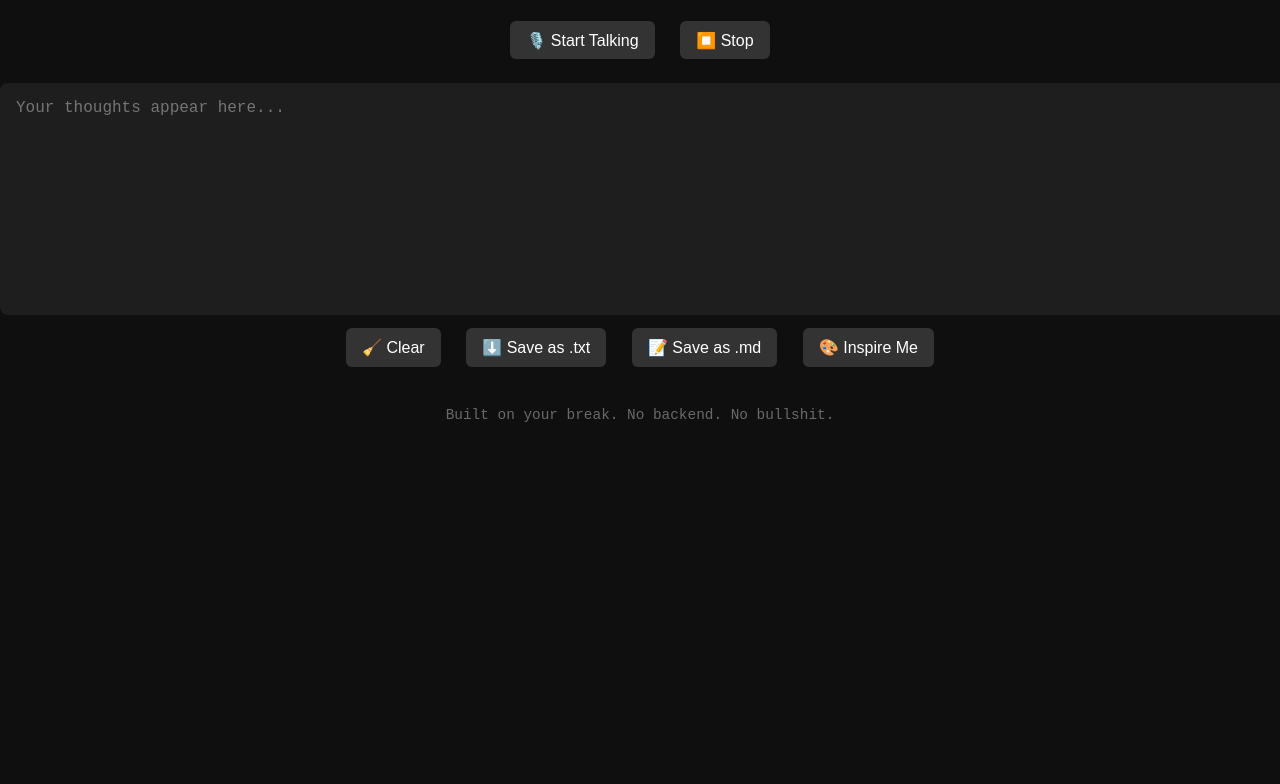
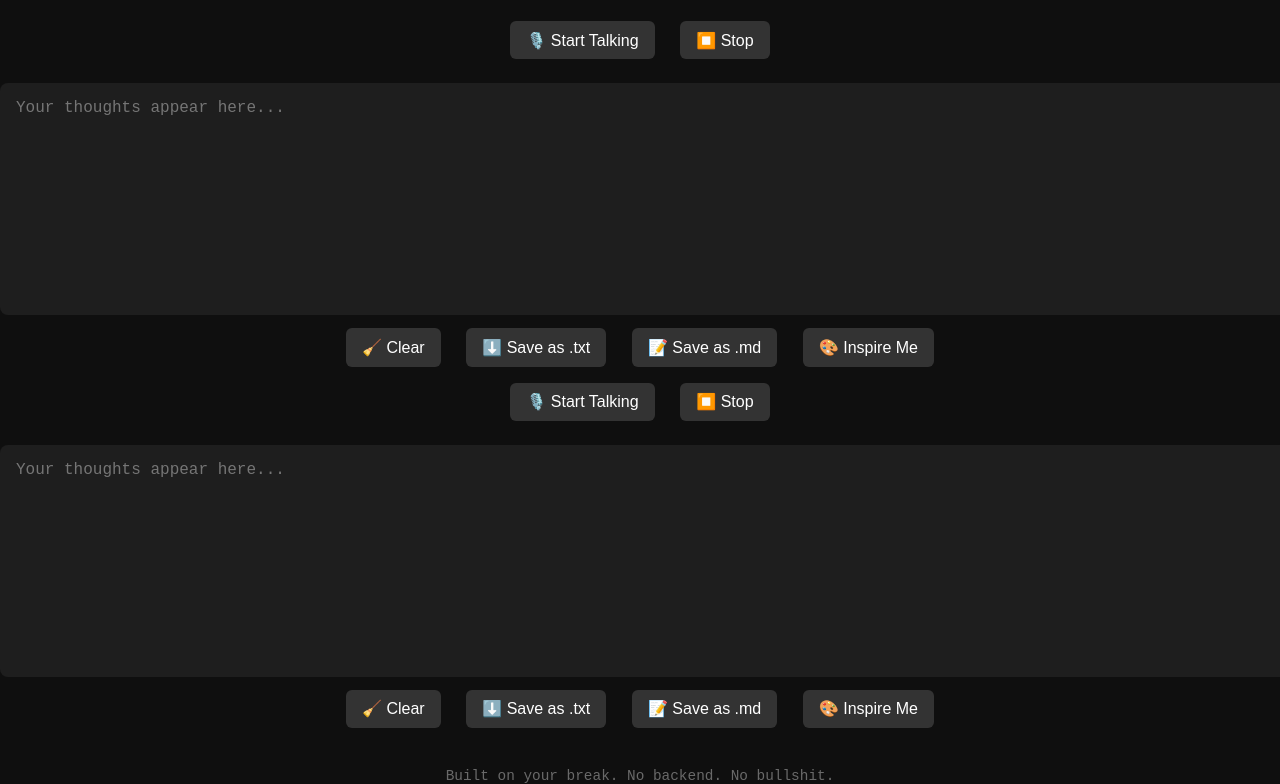
Before and after one commit to Rickveloper/BreakBuilder, a plain HTML site: page index.html in a window 1280 px wide. Shown: the part 126-910 px from the top of the page. Before the commit the page ends 800 px from the top, so only its background shows below. Drawn offline with Linux system fonts and the light colour scheme.

Commit message:
Update index.html

```diff
--- a/index.html
+++ b/index.html
@@ -9,8 +9,7 @@
 <body>
   <h1><span class="rainbow">BreakBuilder</span></h1>
   <p>Transcribe thoughts. Capture vibes.<br>Export instantly.</p>
-
-  <div class="controls">
+    <div class="controls">
     <button id="start">🎙️ Start Talking</button>
     <button id="stop">⏹️ Stop</button>
   </div>
@@ -25,9 +24,22 @@
   </div>
 
   <div id="imageContainer"></div>
+    <div class="controls">
+    <button id="start">🎙️ Start Talking</button>
+    <button id="stop">⏹️ Stop</button>
+  </div>
 
-  <footer>Built on your break. No backend. No bullshit.</footer>
+  <textarea id="transcript" placeholder="Your thoughts appear here..."></textarea>
 
+  <div class="actions">
+    <button id="clear">🧹 Clear</button>
+    <button id="saveTxt">⬇️ Save as .txt</button>
+    <button id="saveMd">📝 Save as .md</button>
+    <button id="generateImage">🎨 Inspire Me</button>
+  </div>
+
+  <div id="imageContainer"></div>
+    <footer>Built on your break. No backend. No bullshit.</footer>
   <script src="script.js"></script>
 </body>
 </html>
```
